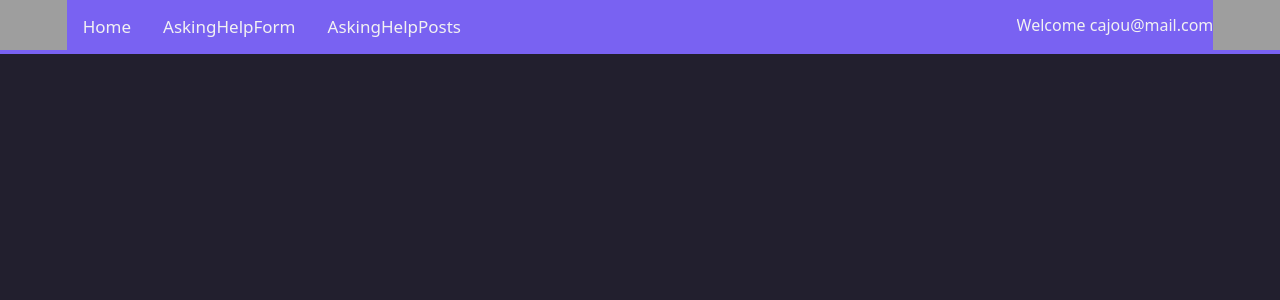
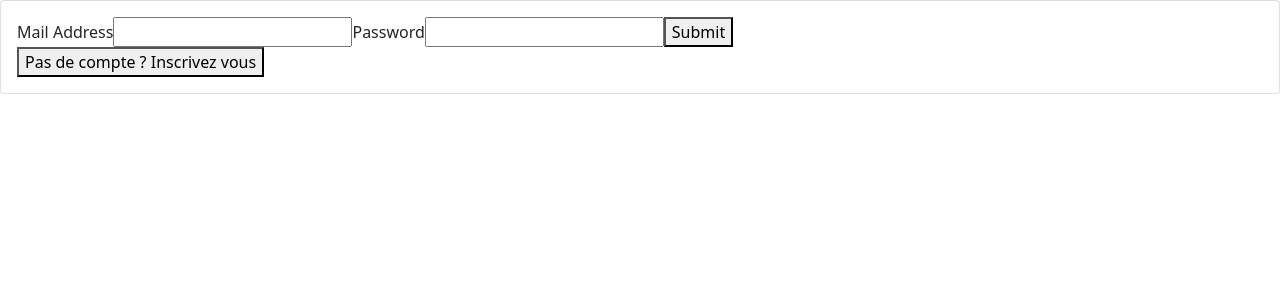
Before and after one commit to WildCodeSchool/2104-workstudy-remote-modus, a React (Create React App) app in the folder front/: page /login in a window 1280 px wide. Shown: the top 300 px of the page. Built offline with nearby package versions, Linux system fonts and the light colour scheme; grey boxes are pictures that could not be loaded.

Commit message:
routing fonctionnel, todo register, condition user

```diff
--- a/front/package.json
+++ b/front/package.json
@@ -10,7 +10,7 @@
     "@types/jest": "^26.0.15",
     "@types/node": "^12.0.0",
     "@types/quill": "^2.0.6",
-    "@types/react": "^17.0.0",
+    "@types/react": "16.14.0",
     "@types/react-dom": "^17.0.0",
     "@typescript-eslint/eslint-plugin": "^4.5.0",
     "@typescript-eslint/parser": "^4.5.0",
@@ -26,9 +26,9 @@
     "formik": "^2.2.9",
     "graphql": "^15.5.1",
     "prettier": "^2.2.1",
-    "react": "^17.0.2",
+    "react": "16.14.0",
     "react-bootstrap": "^2.0.0-beta.4",
-    "react-dom": "^17.0.2",
+    "react-dom": "16.14.0",
     "react-quill": "^1.3.5",
     "react-router-dom": "^5.2.0",
     "react-scripts": "4.0.3",
--- /dev/null
+++ b/front/src/Router.tsx
@@ -0,0 +1,97 @@
+import React, { useEffect, useState } from "react";
+import {
+  ApolloProvider,
+  ApolloClient,
+  InMemoryCache,
+  createHttpLink,
+  useMutation,
+  gql,
+} from "@apollo/client";
+import { setContext } from "@apollo/client/link/context";
+import { BrowserRouter, Switch, Route } from "react-router-dom";
+import Home from "./routes/home/Home";
+import Context, { User, UserCredentials } from "./components/context/Context";
+import Login from "./routes/login/Login";
+import AskingHelpForm from "./routes/askingHelpForm/AskingHelpForm";
+
+function Router(): JSX.Element {
+  // const httpLink = createHttpLink({
+  //   uri:
+  //     process.env.NODE_ENV === "production"
+  //       ? "/graphql"
+  //       : process.env.REACT_APP_API_DEV,
+  // });
+
+  const LOGIN = gql`
+    mutation login($input: AuthLoginInput!) {
+      login(input: $input) {
+        token
+        user {
+          email
+          nickname
+          _id
+        }
+      }
+    }
+  `;
+
+  // const authLink = setContext((_, { headers }) => {
+  //   const token = localStorage.getItem("token");
+  //   return {
+  //     headers: {
+  //       ...headers,
+  //       authorization: token,
+  //     },
+  //   };
+  // });
+
+  const [isLogin, setIsLogin] = useState<boolean>(false);
+  const [login, { data }] = useMutation(LOGIN);
+  const [user, setUser] = useState<User>(null);
+
+  const logUser = async (userCredentials: UserCredentials) => {
+    try {
+      console.log("userCredentials", userCredentials);
+      await login({ variables: { input: userCredentials } });
+    } catch (err: any) {
+      console.log("err.message :>> ", err.message);
+    }
+  };
+
+  useEffect(() => {
+    const isValidToken = localStorage.getItem("token");
+    setIsLogin(!!isValidToken);
+  }, [isLogin]);
+
+  useEffect(() => {
+    if (data?.login.user) {
+      localStorage.setItem("jwt", JSON.stringify(data.login.token));
+      setUser(data.login.user);
+    }
+  }, [data]);
+
+  console.log("user", user);
+
+  return (
+    <BrowserRouter>
+      <Context.Provider value={{ user, isLogin, setIsLogin, logUser }}>
+        <Switch>
+          <Route exact path="/login">
+            <Login />
+          </Route>
+          {/* <Route exact path="/register">
+        				<Register />
+      				</Route> */}
+          <Route exact path="/">
+            <Home />
+          </Route>
+          {/* <Route exact path="/asking-help-form" >
+              <AskingHelpForm />
+            </Route> */}
+        </Switch>
+      </Context.Provider>
+    </BrowserRouter>
+  );
+}
+
+export default Router;
--- /dev/null
+++ b/front/src/components/context/Context.tsx
@@ -0,0 +1,29 @@
+import { gql, useMutation } from "@apollo/client";
+import React, { Dispatch, SetStateAction, useEffect, useState } from "react";
+
+export type User = null | {
+  __typename: string;
+  _id: string;
+  nickname: string;
+  email: string;
+  password: string;
+};
+
+export type UserCredentials = {
+  password: string;
+  email: string;
+};
+
+const Context = React.createContext<{
+  user: User;
+  logUser: (userCredentials: UserCredentials) => Promise<void>;
+  isLogin?: boolean;
+  setIsLogin?: Dispatch<SetStateAction<boolean>>;
+}>({
+  user: null,
+  logUser: () => {
+    return Promise.resolve(undefined);
+  },
+});
+
+export default Context;
--- a/front/src/index.tsx
+++ b/front/src/index.tsx
@@ -1,19 +1,19 @@
 import React from "react";
 import "bootstrap/dist/css/bootstrap.min.css";
-import { ApolloClient, InMemoryCache, ApolloProvider } from "@apollo/client";
 import ReactDOM from "react-dom";
-import App from "./App";
+import { ApolloClient, ApolloProvider, InMemoryCache } from "@apollo/client";
 import reportWebVitals from "./reportWebVitals";
+import Router from "./Router";
 
 const client = new ApolloClient({
-  uri: "http://localhost:4000",
+  uri: "http://localhost:4000/graphql",
   cache: new InMemoryCache(),
 });
 
 ReactDOM.render(
   <React.StrictMode>
     <ApolloProvider client={client}>
-      <App />
+      <Router />
     </ApolloProvider>
   </React.StrictMode>,
   document.getElementById("root")
--- a/front/src/routes/home/Home.tsx
+++ b/front/src/routes/home/Home.tsx
@@ -2,7 +2,7 @@ import React from "react";
 import Login from "../login/Login";
 
 const Home = (): JSX.Element => {
-  return <Login />;
+  return <div>JE SUIS SUR L AHOME BATARD</div>;
 };
 
 export default Home;
--- a/front/src/routes/login/Login.tsx
+++ b/front/src/routes/login/Login.tsx
@@ -1,54 +1,44 @@
 /* eslint-disable jsx-a11y/label-has-associated-control */
-import React, { useState } from "react";
-import { useMutation, gql } from "@apollo/client";
+import React, { useContext, useState } from "react";
+// import { gql } from "@apollo/client";
 import { Formik, Form, Field, ErrorMessage } from "formik";
 import * as Yup from "yup";
-
-const LOGIN = gql`
-  mutation login($input: AuthLoginInput!) {
-    login(input: $input) {
-      token
-      user {
-        nickname
-      }
-    }
-  }
-`;
+import { Card } from "react-bootstrap";
+import { Link, useHistory } from "react-router-dom";
+import Context from "../../components/context/Context";
 
 const LoginSchema = Yup.object({
   email: Yup.string()
-    .email("Format invalide")
+    .email("Format invalid")
     .required("Une adresse email est requise"),
   password: Yup.string().required("Un mot de passe est requis"),
 });
 
 const Login: React.FC = () => {
-  const [login, { data }] = useMutation(LOGIN);
+  const { logUser, user } = useContext(Context);
   const [error, setError] = useState("");
-
-  if (data) {
-    localStorage.setItem("token", data.login.token);
-  }
-
   const initialValues = {
     email: "",
     password: "",
   };
+
+  const history = useHistory();
   return (
-    <>
+    <div>
+      <Card>
+        <Card.Body>
           <Formik
             initialValues={initialValues}
             validationSchema={LoginSchema}
-        onSubmit={async (values, { setSubmitting }) => {
+            onSubmit={async (values) => {
               try {
                 const formData = {
                   email: values.email,
                   password: values.password,
                 };
                 JSON.stringify(formData);
-            await login({ variables: { input: formData } });
-            setSubmitting(false);
-          } catch (err) {
+                await logUser(formData);
+              } catch (err: any) {
                 setError(err.message);
               }
             }}
@@ -62,11 +52,23 @@ const Login: React.FC = () => {
               <Field name="password" type="password" />
               <ErrorMessage name="password" />
 
-          <button type="submit">Submit</button>
-          {error || null}
+              <button
+                type="submit"
+                onClick={() => {
+                  history.push("/");
+                }}
+              >
+                Submit
+              </button>
             </Form>
           </Formik>
-    </>
+
+          <Link to="/register">
+            <button type="button">Pas de compte ? Inscrivez vous</button>
+          </Link>
+        </Card.Body>
+      </Card>
+    </div>
   );
 };
 
```
Also changed, not shown: 2 other files (tests, documents, lock files or other folders). Lines whose indentation alone changed are shown as unchanged.
